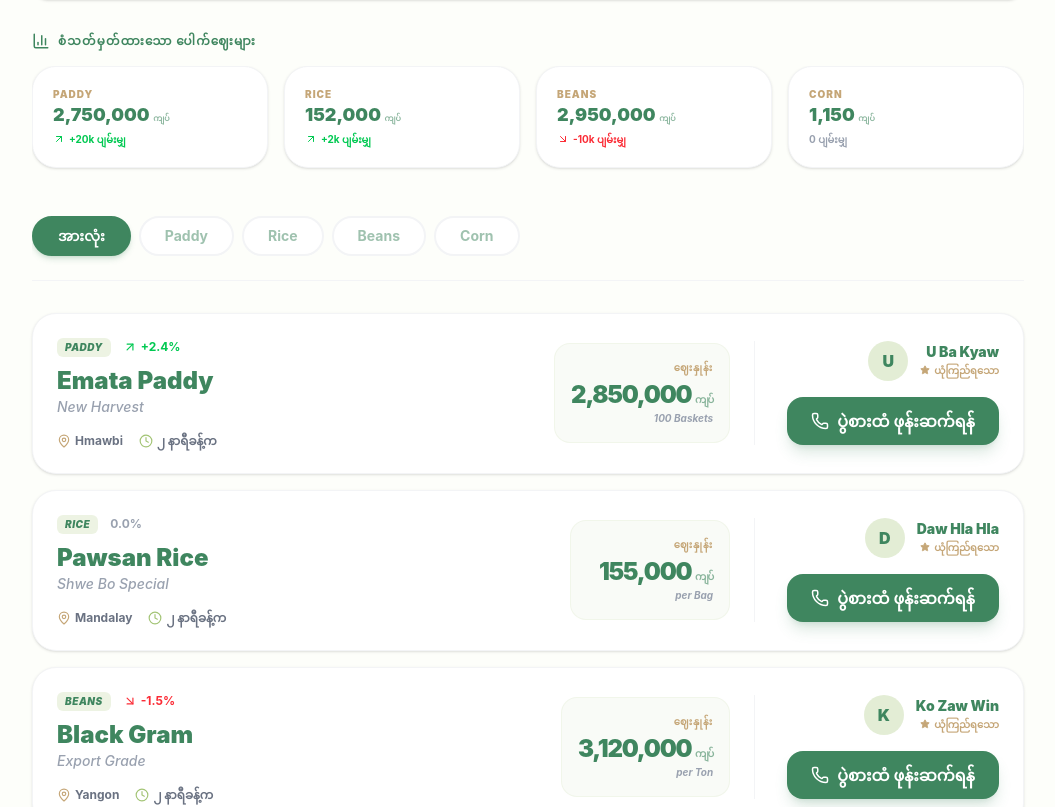
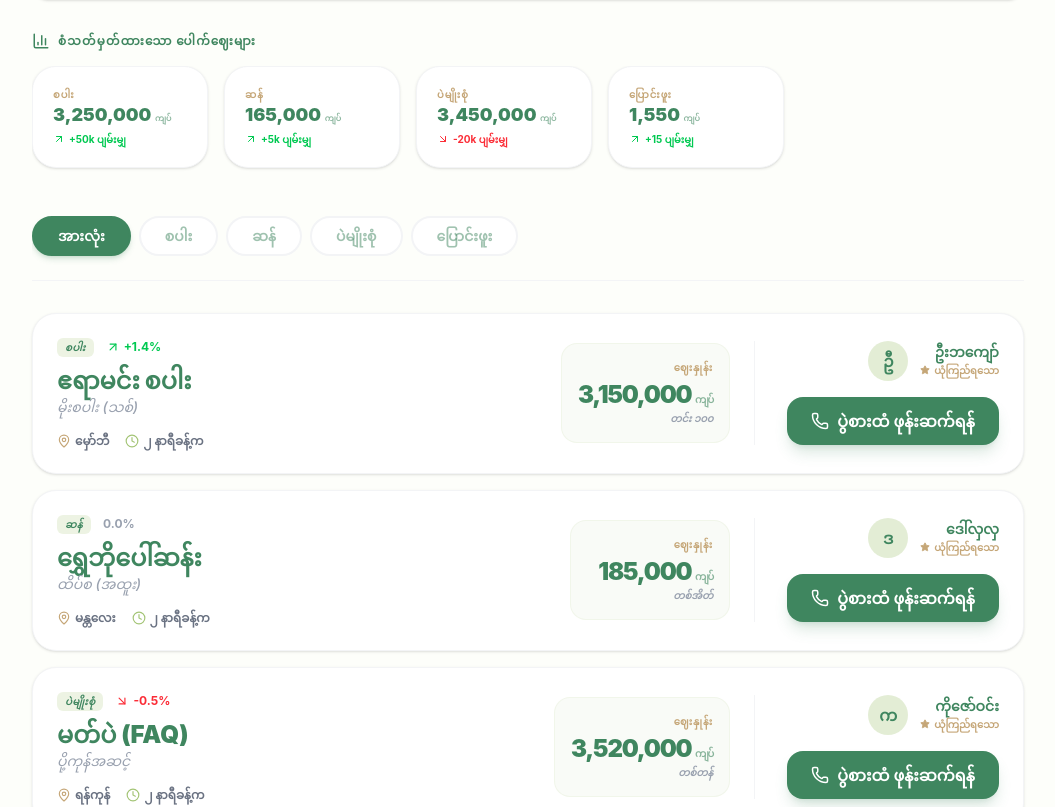
Before and after one commit to Hsu-Lae-Waddy/GreenStack, a React (Vite) app in the folder Frontend/greenstack/: page /home in a window 1280 px wide. Shown: the part 880-1687 px from the top of the page, without its empty margins (112-1167 px from the left). Built offline with nearby package versions, Linux system fonts and the light colour scheme; no server answers.

Commit message:
update marketprice mmsub

```diff
--- a/Frontend/greenstack/src/pages/MarketPrice.jsx
+++ b/Frontend/greenstack/src/pages/MarketPrice.jsx
@@ -1,59 +1,71 @@
 import React, { useState, useMemo } from 'react';
 import MobileNavbar from '../components/MobileNavbar'
-import translations from './translations';
 import Navbar from '../components/Navbar'
+import {
+  Search, Phone, MapPin, ArrowUpRight, ArrowDownRight,
+  Star, Clock, FilterX, BarChart3
+} from 'lucide-react';
 
-import {
-  Search, Phone, MapPin, User, Sprout, Bot,
-  LayoutList, Bookmark, ArrowUpRight, ArrowDownRight,
-  Star, Clock, FilterX, BarChart3, TrendingUp
-} from 'lucide-react';
-import { useLanguage } from '../context/LanguageContext';
 const MarketPrice = () => {
   const [searchTerm, setSearchTerm] = useState("");
-  const [selectedCategory, setSelectedCategory] = useState("All");
-  const { lang } = useLanguage();
-  const t = translations[lang];
-  // 1. STANDARD PRICE DATA (Market Averages)
+  const [selectedCategory, setSelectedCategory] = useState("အားလုံး");
+
+  // 1. MYANMAR TRANSLATIONS
+  const t = {
+    title: "ဈေးကွက်ပေါက်ဈေးများ",
+    searchPlaceholder: "သီးနှံ သို့မဟုတ် ပွဲစားအမည်ဖြင့် ရှာဖွေပါ...",
+    benchmarks: "စံသတ်မှတ်ထားသော ပေါက်ဈေးများ",
+    avg: "ပျမ်းမျှ",
+    currency: "ကျပ်",
+    priceLabel: "ဈေးနှုန်း",
+    callBroker: "ပွဲစားထံ ဖုန်းဆက်ရန်",
+    trusted: "ယုံကြည်ရသော",
+    timeAgo: "၂ နာရီခန့်က",
+    noResults: "ရှာဖွေမှုရလဒ် မရှိပါ -",
+    clearFilters: "ရှာဖွေမှုများကို ဖျက်ပါ"
+  };
+
+  // 2. REALISTIC MYANMAR MARKET DATA (2024-2025 Rates)
   const standardPrices = [
-    { category: "Paddy", avg: "2,750,000", change: "+20k", trend: "up" },
-    { category: "Rice", avg: "152,000", change: "+2k", trend: "up" },
-    { category: "Beans", avg: "2,950,000", change: "-10k", trend: "down" },
-    { category: "Corn", avg: "1,150", change: "0", trend: "steady" },
+    { category: "စပါး", avg: "3,250,000", change: "+50k", trend: "up" },
+    { category: "ဆန်", avg: "165,000", change: "+5k", trend: "up" },
+    { category: "ပဲမျိုးစုံ", avg: "3,450,000", change: "-20k", trend: "down" },
+    { category: "ပြောင်းဖူး", avg: "1,550", change: "+15", trend: "up" },
   ];
 
   const marketData = [
-    { id: 1, name: "Emata Paddy", category: "Paddy", sub: "New Harvest", price: "2,850,000", unit: "100 Baskets", change: "+2.4%", trend: "up", broker: "U Ba Kyaw", location: "Hmawbi", phone: "09445566778" },
-    { id: 2, name: "Pawsan Rice", category: "Rice", sub: "Shwe Bo Special", price: "155,000", unit: "per Bag", change: "0.0%", trend: "steady", broker: "Daw Hla Hla", location: "Mandalay", phone: "09223344556" },
-    { id: 3, name: "Black Gram", category: "Beans", sub: "Export Grade", price: "3,120,000", unit: "per Ton", change: "-1.5%", trend: "down", broker: "Ko Zaw Win", location: "Yangon", phone: "09778899001" },
-    { id: 4, name: "Yellow Corn", category: "Corn", sub: "Dry Seeds", price: "1,200", unit: "per Viss", change: "+0.5%", trend: "up", broker: "U Tun Tun", location: "Naypyidaw", phone: "09112233445" },
-    { id: 5, name: "Green Gram", category: "Beans", sub: "Special Quality", price: "2,450,000", unit: "per Ton", change: "+1.2%", trend: "up", broker: "Ma Su Su", location: "Magway", phone: "09556677889" },
+    { id: 1, name: "ဧရာမင်း စပါး", category: "စပါး", sub: "မိုးစပါး (သစ်)", price: "3,150,000", unit: "တင်း ၁၀၀", change: "+1.4%", trend: "up", broker: "ဦးဘကျော်", location: "မှော်ဘီ", phone: "09445566778" },
+    { id: 2, name: "ရွှေဘိုပေါ်ဆန်း", category: "ဆန်", sub: "ထိပ်စ (အထူး)", price: "185,000", unit: "တစ်အိတ်", change: "0.0%", trend: "steady", broker: "ဒေါ်လှလှ", location: "မန္တလေး", phone: "09223344556" },
+    { id: 3, name: "မတ်ပဲ (FAQ)", category: "ပဲမျိုးစုံ", sub: "ပို့ကုန်အဆင့်", price: "3,520,000", unit: "တစ်တန်", change: "-0.5%", trend: "down", broker: "ကိုဇော်ဝင်း", location: "ရန်ကုန်", phone: "09778899001" },
+    { id: 4, name: "စီပီ ပြောင်းဖူးစေ့", category: "ပြောင်းဖူး", sub: "အခြောက်ခံပြီး", price: "1,650", unit: "တစ်ပိဿာ", change: "+0.5%", trend: "up", broker: "ဦးထွန်းထွန်း", location: "နေပြည်တော်", phone: "09112233445" },
+    { id: 5, name: "ပဲတီစိမ်း (ရွှေဝါ)", category: "ပဲမျိုးစုံ", sub: "အထူးလိုင်း", price: "2,850,000", unit: "တစ်တန်", change: "+1.2%", trend: "up", broker: "မစုစု", location: "မကွေး", phone: "09556677889" },
   ];
 
-  const categories = ["All", "Paddy", "Rice", "Beans", "Corn"];
+  const categories = ["အားလုံး", "စပါး", "ဆန်", "ပဲမျိုးစုံ", "ပြောင်းဖူး"];
 
   const filteredCrops = useMemo(() => {
     return marketData.filter((crop) => {
       const matchesSearch = crop.name.toLowerCase().includes(searchTerm.toLowerCase()) ||
-                            crop.broker.toLowerCase().includes(searchTerm.toLowerCase());
-      const matchesCategory = selectedCategory === "All" || crop.category === selectedCategory;
+                            crop.broker.toLowerCase().includes(searchTerm.toLowerCase()) ||
+                            crop.location.toLowerCase().includes(searchTerm.toLowerCase());
+      const matchesCategory = selectedCategory === "အားလုံး" || crop.category === selectedCategory;
       return matchesSearch && matchesCategory;
     });
   }, [searchTerm, selectedCategory]);
 
   return (
     <div className="min-h-screen bg-[#FDFEFA] pb-32 md:pb-12">
+
+
       <header className="px-6 pt-8 md:px-20 max-w-6xl mx-auto">
-    <h1 className="text-4xl font-black text-[#3F865F] tracking-tight mb-6 italic">
-      {t.market.title}
-    </h1>
+        <h1 className="text-4xl font-black text-[#3F865F] tracking-tight mb-6 italic">{t.title}</h1>
 
         {/* Search Input */}
         <div className="relative mb-8">
           <Search className="absolute left-5 top-1/2 -translate-y-1/2 text-gray-400" size={20} />
           <input
             type="text"
-        placeholder={t.market.searchPlaceholder}
+            placeholder={t.searchPlaceholder}
             className="w-full bg-white border-2 border-gray-100 rounded-2xl py-4 pl-14 pr-6 focus:outline-none focus:border-[#C5A677] shadow-sm transition-all"
             value={searchTerm}
             onChange={(e) => setSearchTerm(e.target.value)}
@@ -64,22 +76,20 @@
         <div className="mb-10">
             <div className="flex items-center gap-2 mb-4 text-[#3F865F]">
                 <BarChart3 size={18} />
-            <h2 className="text-xs font-black uppercase tracking-widest">
-              {t.market.benchmarks}
-            </h2>
+                <h2 className="text-xs font-black uppercase tracking-widest">{t.benchmarks}</h2>
             </div>
             <div className="flex gap-4 overflow-x-auto no-scrollbar pb-2">
                 {standardPrices.map((std, idx) => (
-                <div key={idx} className="flex-shrink-0 w-40 md:w-auto md:flex-1 bg-white border border-gray-100 rounded-3xl p-5 shadow-sm">
+                    <div key={idx} className="flex-shrink-0 w-44 bg-white border border-gray-100 rounded-3xl p-5 shadow-sm">
                         <p className="text-[10px] font-black text-[#C5A677] uppercase tracking-widest mb-1">{std.category}</p>
                         <div className="text-lg font-black text-[#3F865F] leading-none mb-2">
-                        {std.avg} <small className="text-[8px] opacity-60">{t.market.currency}</small>
+                            {std.avg} <small className="text-[8px] opacity-60">{t.currency}</small>
                         </div>
                         <div className={`text-[10px] font-bold flex items-center gap-1 ${
                             std.trend === 'up' ? 'text-green-500' : std.trend === 'down' ? 'text-red-500' : 'text-gray-400'
                         }`}>
                             {std.trend === 'up' ? <ArrowUpRight size={12}/> : std.trend === 'down' ? <ArrowDownRight size={12}/> : null}
-                        {std.change} {t.market.avg}
+                            {std.change} {t.avg}
                         </div>
                     </div>
                 ))}
@@ -98,8 +108,7 @@
                 : 'bg-white border-gray-100 text-[#3F865F]/50 hover:border-[#A3C475]'
               }`}
             >
-          {/* Use t.market.categories[cat.toLowerCase()] if your array is ['All', 'Grains'...] */}
-          {t.market.categories[cat.toLowerCase()] || cat}
+              {cat}
             </button>
           ))}
         </div>
@@ -122,13 +131,13 @@
                     <p className="text-gray-400 text-sm font-medium italic">{crop.sub}</p>
                     <div className="mt-4 flex items-center gap-4 text-xs font-bold text-gray-500">
                         <span className="flex items-center gap-1"><MapPin size={14} className="text-[#C5A677]"/> {crop.location}</span>
-                    <span className="flex items-center gap-1"><Clock size={14} className="text-[#A3C475]"/> {t.market.timeAgo}</span>
+                        <span className="flex items-center gap-1"><Clock size={14} className="text-[#A3C475]"/> {t.timeAgo}</span>
                     </div>
                 </div>
 
                 <div className="bg-[#F9FBF7] rounded-2xl p-4 md:text-right border border-[#A3C475]/10 min-w-[160px]">
-                <p className="text-[10px] uppercase font-bold text-[#C5A677] tracking-widest mb-1">{t.market.priceLabel}</p>
-                <div className="text-2xl font-black text-[#3F865F] tracking-tighter">{crop.price} <small className="text-[10px] font-bold opacity-60">{t.market.currency}</small></div>
+                    <p className="text-[10px] uppercase font-bold text-[#C5A677] tracking-widest mb-1">{t.priceLabel}</p>
+                    <div className="text-2xl font-black text-[#3F865F] tracking-tighter">{crop.price} <small className="text-[10px] font-bold opacity-60">{t.currency}</small></div>
                     <p className="text-[10px] text-gray-400 font-bold italic">{crop.unit}</p>
                 </div>
 
@@ -136,23 +145,28 @@
                     <div className="flex items-center md:flex-row-reverse gap-3">
                         <div className="text-right">
                             <p className="text-sm font-black text-[#3F865F] leading-none mb-1">{crop.broker}</p>
-                        <div className="flex items-center justify-end gap-1 text-[10px] font-bold text-[#C5A677]"><Star size={10} className="fill-[#C5A677]"/> {t.market.trusted}</div>
+                            <div className="flex items-center justify-end gap-1 text-[10px] font-bold text-[#C5A677]"><Star size={10} className="fill-[#C5A677]"/> {t.trusted}</div>
                         </div>
                         <div className="w-10 h-10 bg-[#A3C475]/30 rounded-full flex items-center justify-center text-[#3F865F] font-black">{crop.broker[0]}</div>
                     </div>
                     <a href={`tel:${crop.phone}`} className="bg-[#3F865F] hover:bg-[#2d6346] text-white p-3 md:px-6 md:py-3 rounded-2xl flex items-center gap-2 font-bold shadow-lg shadow-[#3F865F]/20 active:scale-95 transition-all">
-                    <Phone size={18} /> <span className="hidden md:inline">{t.market.callBroker}</span>
+                        <Phone size={18} /> <span className="hidden md:inline">{t.callBroker}</span>
                     </a>
                 </div>
             </div>
           ))
         ) : (
-      <div className="flex flex-col items-center justify-center py-20 text-gray-400 italic">
-        <FilterX size={64} strokeWidth={1} className="mb-4 opacity-20" />
-        <p className="font-bold">{t.market.noResults} "{searchTerm}"</p>
+          <div className="flex flex-col items-center justify-center py-24 text-gray-400 italic">
+            <FilterX size={80} strokeWidth={1} className="mb-4 opacity-10" />
+            <p className="text-lg font-bold">{t.noResults} "{searchTerm}"</p>
+            <button onClick={() => setSearchTerm("")} className="mt-4 text-[#3F865F] font-black text-xs uppercase tracking-widest border-b-2 border-[#3F865F] pb-1">
+                {t.clearFilters}
+            </button>
           </div>
         )}
       </main>
+
+      <MobileNavbar/>
     </div>
   );
 };
--- a/Frontend/greenstack/src/pages/translations.js
+++ b/Frontend/greenstack/src/pages/translations.js
@@ -86,17 +86,18 @@
       benchmarks: "စံသတ်မှတ်ထားသော ပေါက်ဈေးများ",
       avg: "ပျမ်းမျှ",
       currency: "ကျပ်",
+      priceLabel: "ဈေးနှုန်း",
+      callBroker: "ဖုန်းခေါ်ဆိုရန်",
+      trusted: "ယုံကြည်ရသော",
       timeAgo: "၂ နာရီခန့်က",
-      priceLabel: "ဈေးနှုန်း",
-      trusted: "ယုံကြည်ရသော",
-      callBroker: "ပွဲစားထံ ဖုန်းဆက်ရန်",
       noResults: "ရှာဖွေမှုရလဒ် မရှိပါ -",
+      clearFilters: "မူလအတိုင်းပြန်ထားပါ",
       categories: {
         all: "အားလုံး",
-        grains: "သီးနှံ/နှံစား",
-        vegetables: "ဟင်းသီးဟင်းရွက်",
-        fruits: "သစ်သီးဝလံ",
-        others: "အခြား"
+        paddy: "စပါး",
+        rice: "ဆန်",
+        beans: "ပဲမျိုးစုံ",
+        corn: "ပြောင်းဖူး"
       }
     },
 
@@ -112,6 +113,20 @@
         welcome: "မင်္ဂလာပါ။ Green Assistant မှ ကြိုဆိုပါတယ်။ စိုက်ပျိုးရေးနှင့်ပတ်သက်သည်များကို မေးမြန်းနိုင်ပါသည်။",
         placeholder: "မေးခွန်းတစ်ခုခု မေးမြန်းပါ...",
       },
+
+
+    dataLabels: {
+      paddy: "စပါး",
+      rice: "ဆန်",
+      beans: "ပဲမျိုးစုံ",
+      corn: "ပြောင်းဖူး",
+      unitBaskets: "တင်း ၁၀၀",
+      unitBag: "တစ်အိတ်",
+      unitTon: "တစ်တန်",
+      unitViss: "တစ်ပိဿာ",
+      newHarvest: "မိုးသီးနှံအသစ်",
+      exportQuality: "ပို့ကုန်အဆင့်မီ"
+    },
       tips: {
         title: "သီးနှံအကြံပြုချက်များ",
         subtitle: "မြေအမျိုးအစားပေါ် အခြေခံသည်",
@@ -273,6 +288,19 @@
       logout: "Logout"
     },
 
+     dataLabels: {
+      paddy: "Paddy",
+      rice: "Rice",
+      beans: "Beans",
+      corn: "Corn",
+      unitBaskets: "100 Baskets",
+      unitBag: "per Bag",
+      unitTon: "per Ton",
+      unitViss: "per Viss",
+      newHarvest: "New Harvest",
+      exportQuality: "Export Quality"
+    },
+
     weather: {
       location: "Hmawbi, Yangon",
       status: "Mostly Sunny",
@@ -294,18 +322,20 @@
       benchmarks: "Standard Market Benchmarks",
       avg: "Avg",
       currency: "MMK",
+      priceLabel: "Price",
+      callBroker: "Call Broker",
+      trusted: "Trusted",
       timeAgo: "2h ago",
-      priceLabel: "Price",
-      trusted: "Trusted",
-      callBroker: "Call Broker",
       noResults: "No results found for",
+      clearFilters: "Clear Filters",
       categories: {
         all: "All",
-        grains: "Grains",
-        vegetables: "Vegetables",
-        fruits: "Fruits",
-        others: "Others"
-      }},
+        paddy: "Paddy",
+        rice: "Rice",
+        beans: "Beans",
+        corn: "Corn"
+      }
+    },
 //Navbar
     home: "Home",
     marketPrice: "Market Price",
@@ -353,6 +383,8 @@
       highlightedCrops: "Lettuce or Broccoli",
       userQuestion: "What's best for my soil?",
     },
+
+
 
     marketSection: {
       paddyPrice: "Paddy Price",
```
Lines whose indentation alone changed are shown as unchanged.
